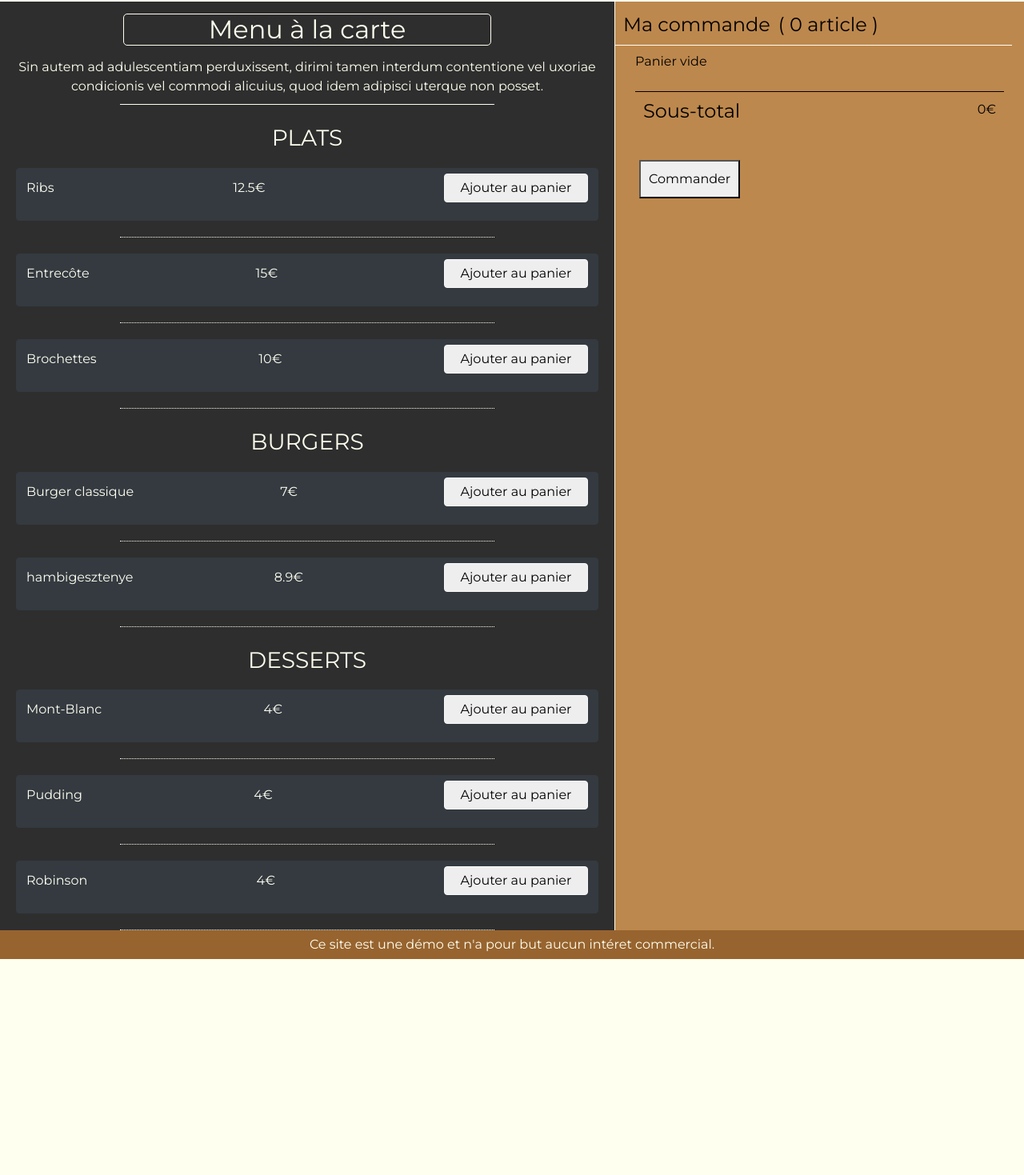
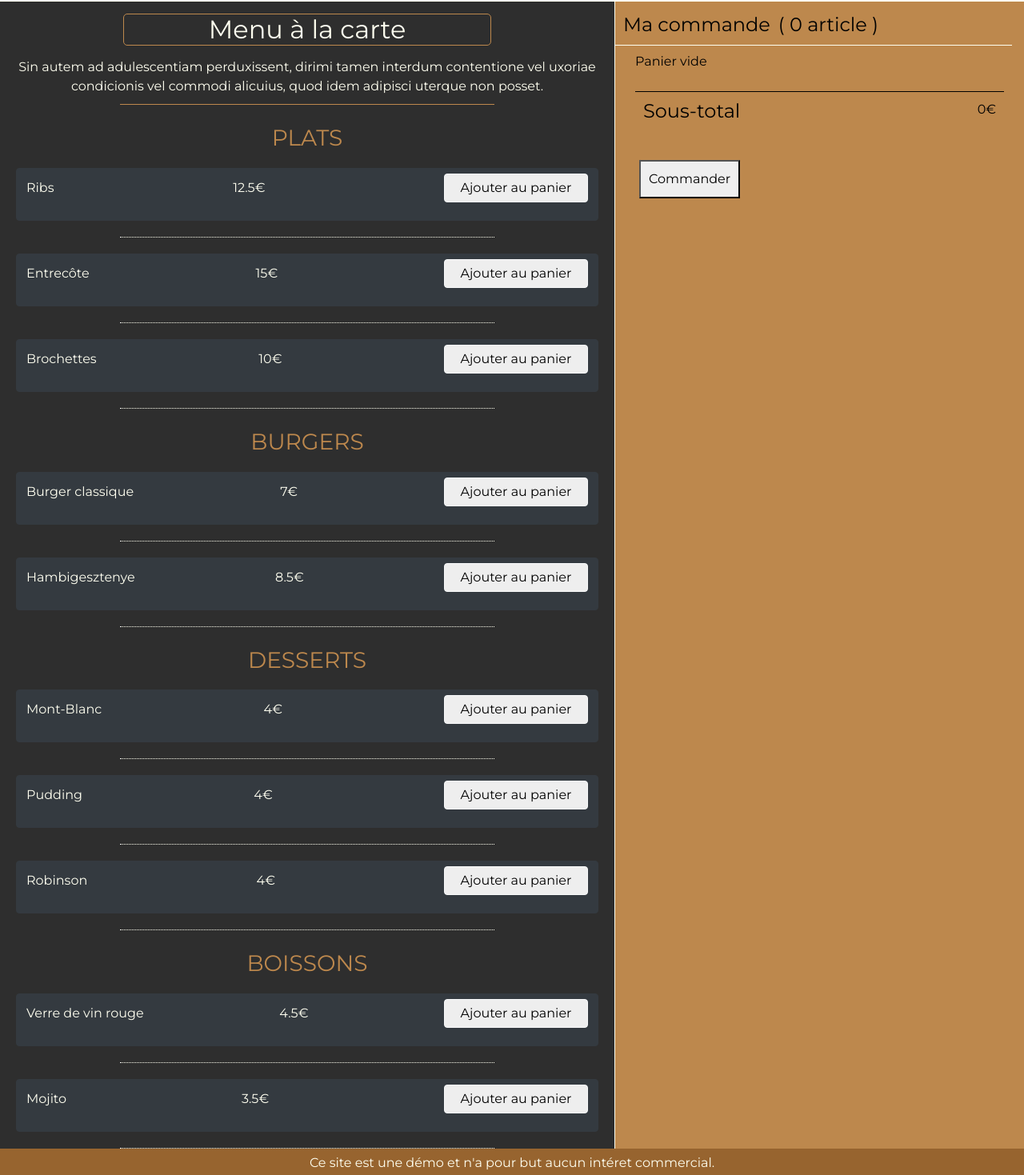
Before and after one commit to JiovanyVincent/lagrillade, a React (Create React App) app: page /order-online in a window 1280 px wide. Shown: the part 271-1740 px from the top of the page at 80% size. Before the commit the page ends 1470 px from the top, so only its background shows below. Built offline with nearby package versions, Linux system fonts and the light colour scheme; a web font is replaced by a local one.

Commit message:
put items in component ItemsOrder.js

```diff
--- a/src/components/CartOrder.js
+++ b/src/components/CartOrder.js
@@ -8,7 +8,6 @@ export const CartOrder = (props) => {
       </div>
       <div id="items-added"
             style={{marginLeft: 25}}>
-
         {props.cart.length > 0 ? props.cart.map((cartItem) => {
           return <p key={cartItem.id}>
                     {cartItem.quantity > 1 ? <span> {cartItem.quantity}x</span> : ''} {cartItem.name} {cartItem.price}€
--- a/src/components/ItemsOrder.js
+++ b/src/components/ItemsOrder.js
@@ -1,7 +1,6 @@
 import React from 'react';
 
 export class ItemsOrder extends React.Component {
-
 
   render() {
     let dish = this.props.details;
--- a/src/index.scss
+++ b/src/index.scss
@@ -316,7 +316,7 @@ body {
   .main-content-order {
     h3 {
       text-align: center;
-      color: $color-white;
+      color: $bg-maroon;
       margin-top: 25px;
       text-transform: uppercase;
     }
@@ -324,7 +324,7 @@ body {
       margin-top: 15px;
       h2 {
         margin: 0 20%;
-        border: 1px solid $color-white;
+        border: 1px solid $bg-maroon;
         border-radius: 5px;
         text-align: center;
         color: $color-white;
@@ -338,7 +338,7 @@ body {
     }
     .bar-horizontal {
       margin: 0 150px;
-      border-bottom: 1px solid $color-white;
+      border-bottom: 1px solid $bg-maroon;
     }
     .bar-horizontal2{
       margin: 0 150px;
@@ -350,16 +350,6 @@ body {
       display: flex;
       justify-content: space-between;
       align-items: center;
-      // padding: 0 15x;
-      // h4 {
-      //   text-align: center;
-      //   text-transform: uppercase;
-      //   text-decoration: underline;
-      // }
-      // .name-price-items {
-      //   display: flex;
-      //   justify-content: space-between;
-      // }
       span {
         text-align: right;
         color: $bg-maroon;
--- a/src/views/Menu.js
+++ b/src/views/Menu.js
@@ -19,7 +19,7 @@ export const dishs = [
 ],
   burgers = [
     { id: 4, image: burger, name: "Burger classique", price: 7, description: "Post hoc impie perpetratum quod in aliis quoque iam timebatur."},
-    { id: 5, image: hambigesztenye, name: "hambigesztenye", price: 8.90, description: "Post hoc impie perpetratum quod in aliis quoque iam timebatur."}
+    { id: 5, image: hambigesztenye, name: "Hambigesztenye", price: 8.5, description: "Post hoc impie perpetratum quod in aliis quoque iam timebatur."}
   ],
   desserts = [
     { id: 6, image: montBlanc, name: "Mont-Blanc", price: 4, description: "Un Mont-Blanc sublimement beau et délicieusement bon." },
@@ -27,8 +27,8 @@ export const dishs = [
     { id: 8, image: robinson, name: "Robinson", price: 4, description: "Un Robinson sublimement beau et délicieusement bon." }
   ],
   drinks = [
-    { id: 9, image: redWine, name: "Verre de vin rouge", price: 4.50, description: "Post hoc impie perpetratum quod in aliis quoque iam timebatur." },
-    { id: 10, image: mojito, name: "Mojito", price: 3.95, description: "Post hoc impie perpetratum quod in aliis quoque iam timebatur." }
+    { id: 9, image: redWine, name: "Verre de vin rouge", price: 4.5, description: "Post hoc impie perpetratum quod in aliis quoque iam timebatur." },
+    { id: 10, image: mojito, name: "Mojito", price: 3.5, description: "Post hoc impie perpetratum quod in aliis quoque iam timebatur." }
   ];
 
 export class Menu extends React.Component {
--- a/src/views/OrderOnline.js
+++ b/src/views/OrderOnline.js
@@ -50,67 +50,9 @@ export class OrderOnline extends React.Component {
     let subtotalItems = this.state.subtotal;
     subtotalItems =  this.state.subtotal + item.price;
       this.setState({subtotal: subtotalItems})
-    console.log(subtotalItems);
   }
 
   render() {
-
-    // const listDishs = dishs.map((dish, name) =>
-    //                   <div className="container"
-    //                         style={{borderBottom: "1px dotted #eee",
-    //                                 marginBottom: 20}}
-    //                                 key={dish.id}
-    //                                 name={dish.name}
-    //                                 onClick={this.handleClickAddItems}>
-    //                     <div className="name-price-items btn btn-dark">
-    //                       <p style={{color: "#bd884d",
-    //                                 fontSize: 18}}>{dish.name}</p>
-    //                       <p style={{color: "#bd884d",
-    //                                 fontSize: 18}}>{dish.price}</p>
-    //                     </div>
-    //                 </div>),
-    //  const  listBurgers = burgers.map((burger) =>
-    //                     <div className="container"
-    //                           style={{borderBottom: "1px dotted #eee",
-    //                                   marginBottom: 20}}
-    //                                   key={burger.id}
-    //                                   onClick={this.handleClickAddItems}>
-    //                       <div className="name-price-items btn btn-dark">
-    //                         <p style={{color: "#bd884d",
-    //                                   fontSize: 18}}>{burger.name}</p>
-    //                         <p style={{color: "#bd884d",
-    //                                   fontSize: 18}}>{burger.price}</p>
-    //                       </div>
-    //                   </div>),
-    //     listDesserts = desserts.map((dessert) =>
-    //                   <div className="container"
-    //                         style={{borderBottom: "1px dotted #eee",
-    //                                 marginBottom: 20}}
-    //                                 key={dessert.id}
-    //                                 onClick={this.handleClickAddItems}>
-    //                     <div className="name-price-items btn btn-dark">
-    //                       <p style={{color: "#bd884d",
-    //                                 fontSize: 18}}>{dessert.name}</p>
-    //                       <p style={{color: "#bd884d",
-    //                                 fontSize: 18}}>{dessert.price}</p>
-    //                     </div>
-    //                 </div>),
-    //   listDrinks = drinks.map((drink) =>
-    //               <div className="container"
-    //                     style={{borderBottom: "1px dotted #eee",
-    //                             marginBottom: 20}}
-    //                             key={drink.id}>
-    //                 <div className="name-price-items">
-    //                   <p style={{color: "#bd884d",
-    //                             fontSize: 18}}>{drink.name}</p>
-    //                   <p style={{color: "#bd884d",
-    //                             fontSize: 18}}>{drink.price}</p>
-    //                 </div>
-    //                 <p>{drink.description}</p>
-    //                 <button className="btn btn-light"
-    //                         style={{marginBottom: 20}}>Ajouter au panier</button>
-    //             </div>);
-
     return (
       <div>
         <div id="content-order">
@@ -147,10 +89,16 @@ export class OrderOnline extends React.Component {
                                            />
               })}
             </div>
-            <div>
-
+            <div className="main-content-order">
+            <h3>Boissons</h3>
+              {this.state.drinkItems.map((drink) => {
+                return <ItemsOrder key={drink.id}
+                                          details={drink}
+                                          handleClickAddItems={this.handleClickAddItems}
+                                           />
+              })}
             </div>
-          </div>
+            </div>
             <div className="right-content-order">
               <CartOrder  number={this.state.number}
                                   letter={this.state.letter}
@@ -159,9 +107,9 @@ export class OrderOnline extends React.Component {
                                   subtotal={this.state.subtotal}
                                   />
             </div>
+          </div>
+            <Footer />
         </div>
-          <Footer />
-      </div>
     );
   }
 }
```
